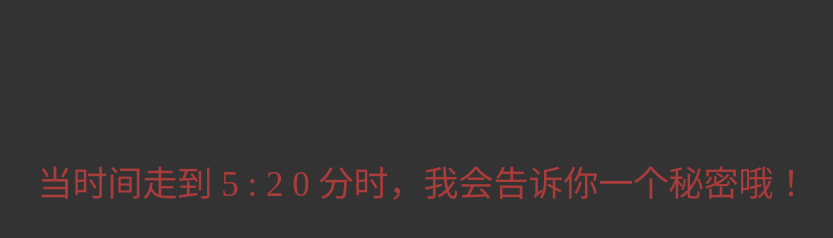
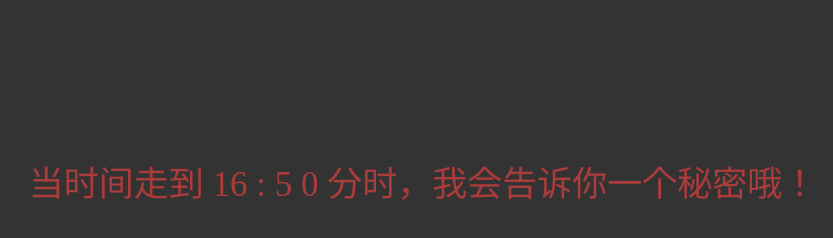
Before and after one commit to wen-xi-da/20220802, a plain HTML site: page index.html in a window 1280 px wide. Shown: the whole page, without its empty margins (217-1050 px from the left). Drawn offline with Linux system fonts and the light colour scheme.

Commit message:
Update index.html

```diff
--- a/index.html
+++ b/index.html
@@ -36,9 +36,9 @@
 <div class="content">
     <p>
         <span class="out">当时间走到</span>
-        <span id="i">5</span>
+        <span id="i">16</span>
         <span class="out">:</span>
-        <span id="love">2</span>
+        <span id="love">5</span>
         <span id="you">0</span>
         <span class="out">分时，我会告诉你一个秘密哦！</span>
     </p>
```
